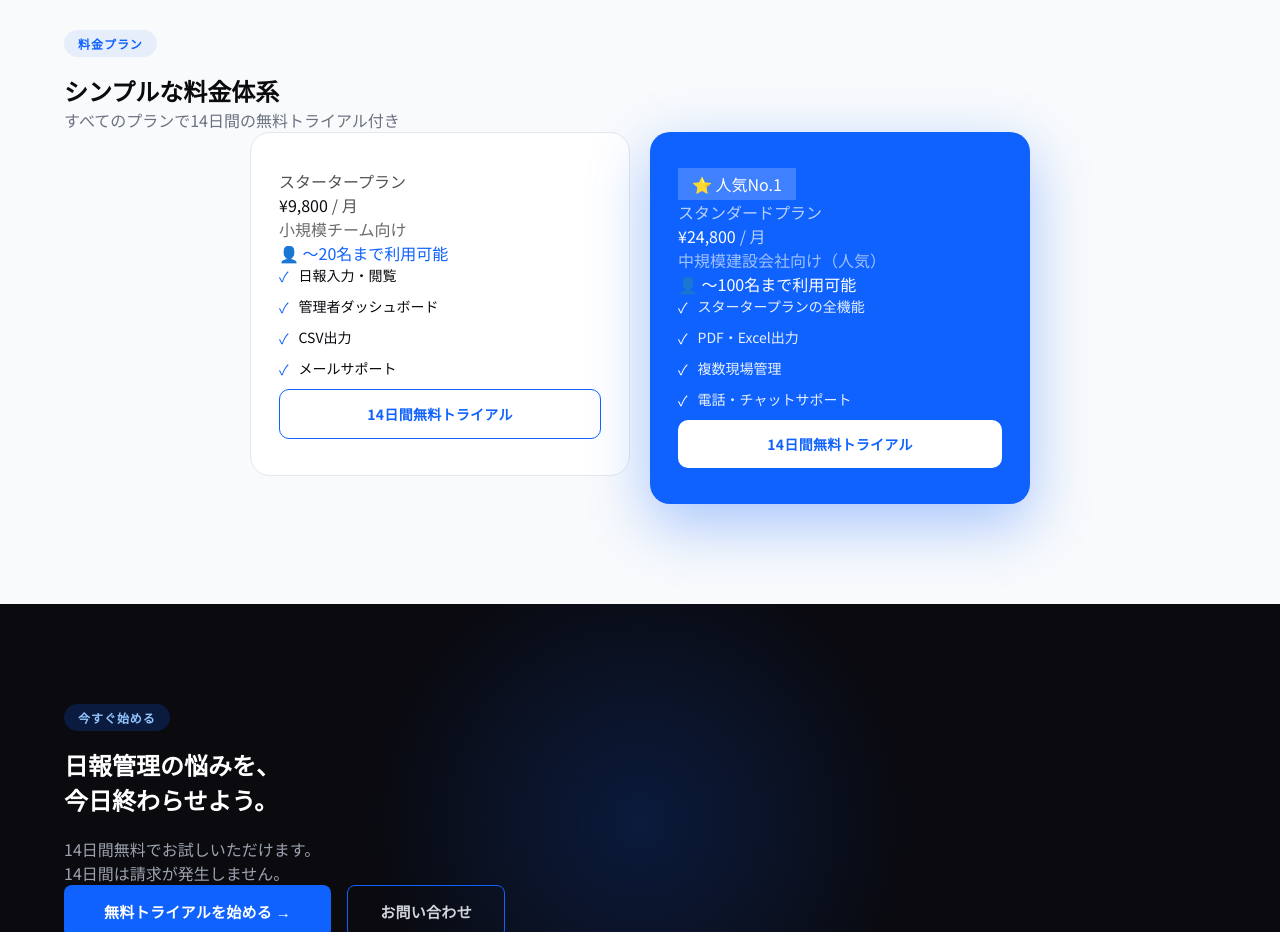
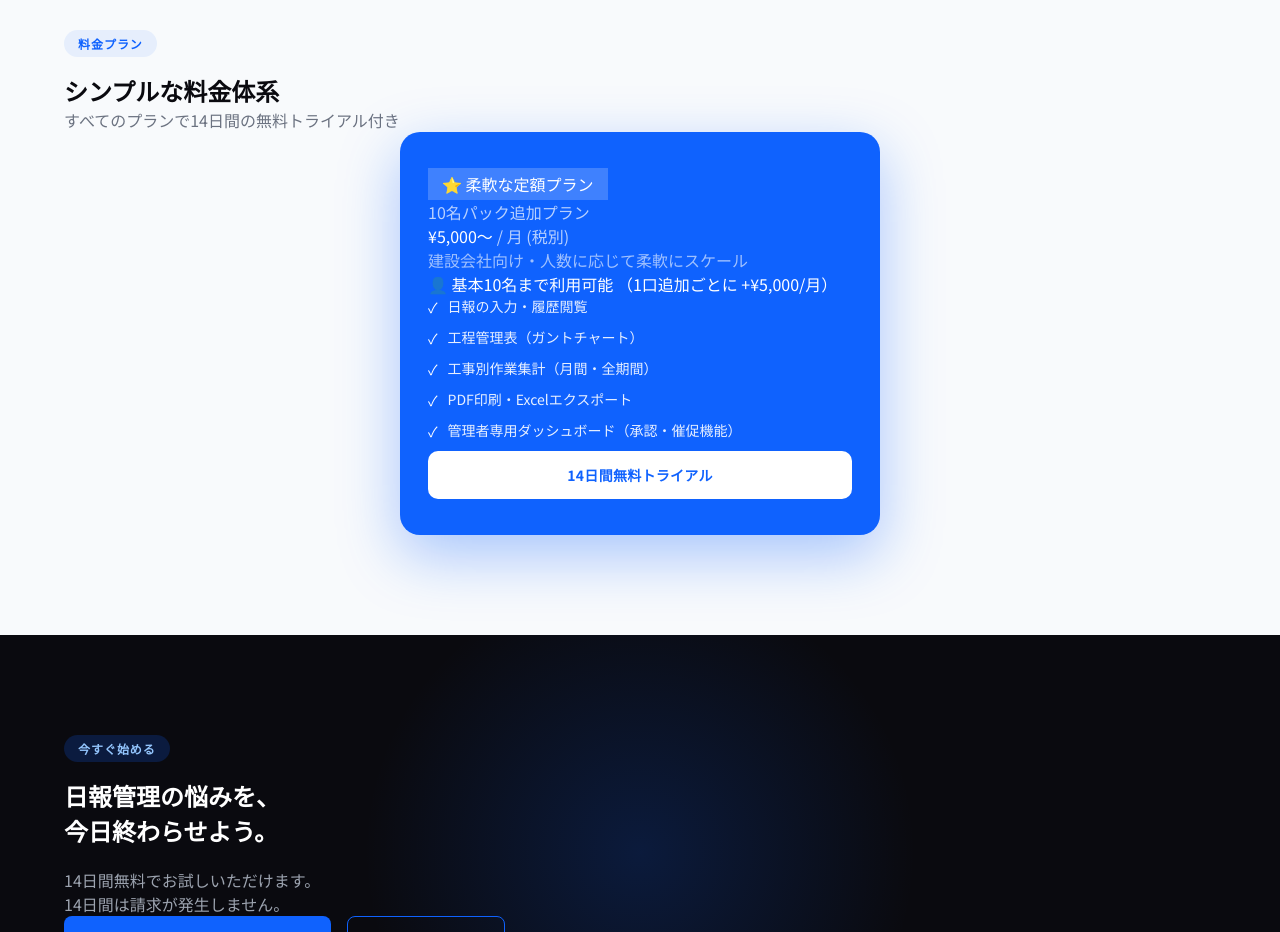
Before and after one commit to 1105yuky00109-web/tekko-factory-app, a website: page public/index.html in a window 1280 px wide. Shown: the part 2520-3452 px from the top of the page. Drawn offline with Linux system fonts and the light colour scheme.

Commit message:
fix: update landing page pricing details to match current 10-user scaling plan

```diff
--- a/public/index.html
+++ b/public/index.html
@@ -571,38 +571,22 @@
         <p style="color: var(--gray); fontSize: 16px;">すべてのプランで14日間の無料トライアル付き</p>
       </div>
 
-      <div class="grid-3-plans">
-        <div class="plan-card normal fade-in-element" data-delay="0">
-          <div style="fontSize: 13px; fontWeight: 600; opacity: 0.7; marginBottom: 8px;">スタータープラン</div>
+      <div style="max-width: 480px; margin: 0 auto;">
+        <div class="plan-card highlight fade-in-element" data-delay="0" style="background: var(--accent); color: #fff; box-shadow: 0 20px 60px rgba(15, 98, 254, 0.35);">
+          <div style="background: rgba(255,255,255,0.2); borderRadius: 100px; display: inline-block; padding: 4px 14px; fontSize: 11px; fontWeight: 700; marginBottom: 16px; letterSpacing: 0.06em;">⭐ 柔軟な定額プラン</div>
+          <div style="fontSize: 13px; fontWeight: 600; opacity: 0.7; marginBottom: 8px;">10名パック追加プラン</div>
           <div style="display: flex; alignItems: baseline; gap: 4px; marginBottom: 4px;">
-            <span style="fontSize: 36px; fontWeight: 900; letterSpacing: -0.03em;">¥9,800</span>
-            <span style="fontSize: 14px; opacity: 0.7;">/ 月</span>
+            <span style="fontSize: 36px; fontWeight: 900; letterSpacing: -0.03em;">¥5,000〜</span>
+            <span style="fontSize: 14px; opacity: 0.7;">/ 月 (税別)</span>
           </div>
-          <div style="fontSize: 12px; opacity: 0.6; marginBottom: 8px;">小規模チーム向け</div>
-          <div style="fontSize: 13px; fontWeight: 700; marginBottom: 20px; color: var(--accent);">👤 〜20名まで利用可能</div>
+          <div style="fontSize: 12px; opacity: 0.6; marginBottom: 8px;">建設会社向け・人数に応じて柔軟にスケール</div>
+          <div style="fontSize: 13px; fontWeight: 700; marginBottom: 20px; color: #fff;">👤 基本10名まで利用可能 （1口追加ごとに +¥5,000/月）</div>
           <div style="marginBottom: 28px;">
-            <div class="check-item"><span class="check-icon" style="color: var(--accent);">✓</span><span>日報入力・閲覧</span></div>
-            <div class="check-item"><span class="check-icon" style="color: var(--accent);">✓</span><span>管理者ダッシュボード</span></div>
-            <div class="check-item"><span class="check-icon" style="color: var(--accent);">✓</span><span>CSV出力</span></div>
-            <div class="check-item"><span class="check-icon" style="color: var(--accent);">✓</span><span>メールサポート</span></div>
-          </div>
-          <a href="/onboarding.html" class="btn-outline" style="width: 100%; text-align: center; padding: 14px; border-radius: 10px; font-size: 14px;">14日間無料トライアル</a>
-        </div>
-
-        <div class="plan-card highlight fade-in-element" data-delay="0.1">
-          <div style="background: rgba(255,255,255,0.2); borderRadius: 100px; display: inline-block; padding: 4px 14px; fontSize: 11px; fontWeight: 700; marginBottom: 16px; letterSpacing: 0.06em;">⭐ 人気No.1</div>
-          <div style="fontSize: 13px; fontWeight: 600; opacity: 0.7; marginBottom: 8px;">スタンダードプラン</div>
-          <div style="display: flex; alignItems: baseline; gap: 4px; marginBottom: 4px;">
-            <span style="fontSize: 36px; fontWeight: 900; letterSpacing: -0.03em;">¥24,800</span>
-            <span style="fontSize: 14px; opacity: 0.7;">/ 月</span>
-          </div>
-          <div style="fontSize: 12px; opacity: 0.6; marginBottom: 8px;">中規模建設会社向け（人気）</div>
-          <div style="fontSize: 13px; fontWeight: 700; marginBottom: 20px; color: #fff;">👤 〜100名まで利用可能</div>
-          <div style="marginBottom: 28px;">
-            <div class="check-item" style="color: rgba(255,255,255,0.9);"><span class="check-icon" style="color: #fff;">✓</span><span>スタータープランの全機能</span></div>
-            <div class="check-item" style="color: rgba(255,255,255,0.9);"><span class="check-icon" style="color: #fff;">✓</span><span>PDF・Excel出力</span></div>
-            <div class="check-item" style="color: rgba(255,255,255,0.9);"><span class="check-icon" style="color: #fff;">✓</span><span>複数現場管理</span></div>
-            <div class="check-item" style="color: rgba(255,255,255,0.9);"><span class="check-icon" style="color: #fff;">✓</span><span>電話・チャットサポート</span></div>
+            <div class="check-item" style="color: rgba(255,255,255,0.9);"><span class="check-icon" style="color: #fff;">✓</span><span>日報の入力・履歴閲覧</span></div>
+            <div class="check-item" style="color: rgba(255,255,255,0.9);"><span class="check-icon" style="color: #fff;">✓</span><span>工程管理表（ガントチャート）</span></div>
+            <div class="check-item" style="color: rgba(255,255,255,0.9);"><span class="check-icon" style="color: #fff;">✓</span><span>工事別作業集計（月間・全期間）</span></div>
+            <div class="check-item" style="color: rgba(255,255,255,0.9);"><span class="check-icon" style="color: #fff;">✓</span><span>PDF印刷・Excelエクスポート</span></div>
+            <div class="check-item" style="color: rgba(255,255,255,0.9);"><span class="check-icon" style="color: #fff;">✓</span><span>管理者専用ダッシュボード（承認・催促機能）</span></div>
           </div>
           <a href="/onboarding.html" class="btn-primary" style="width: 100%; text-align: center; padding: 14px; border-radius: 10px; font-size: 14px; background: #fff; color: var(--accent);">14日間無料トライアル</a>
         </div>
```
Also changed, not shown: GEMINI.md (+2 -0 lines), 1 other file.
